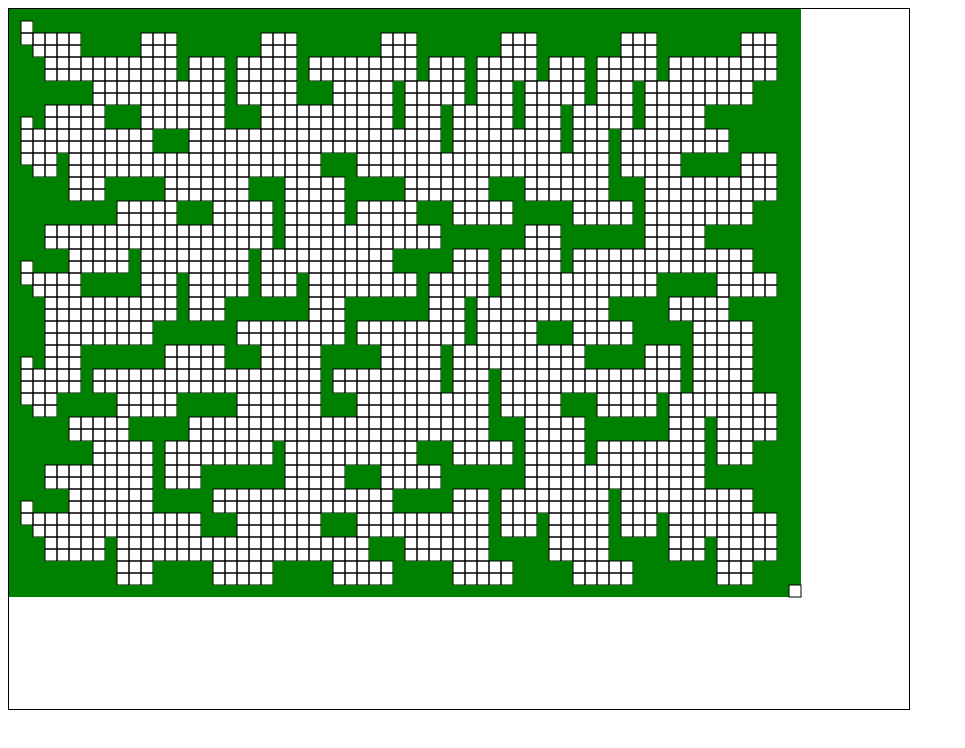
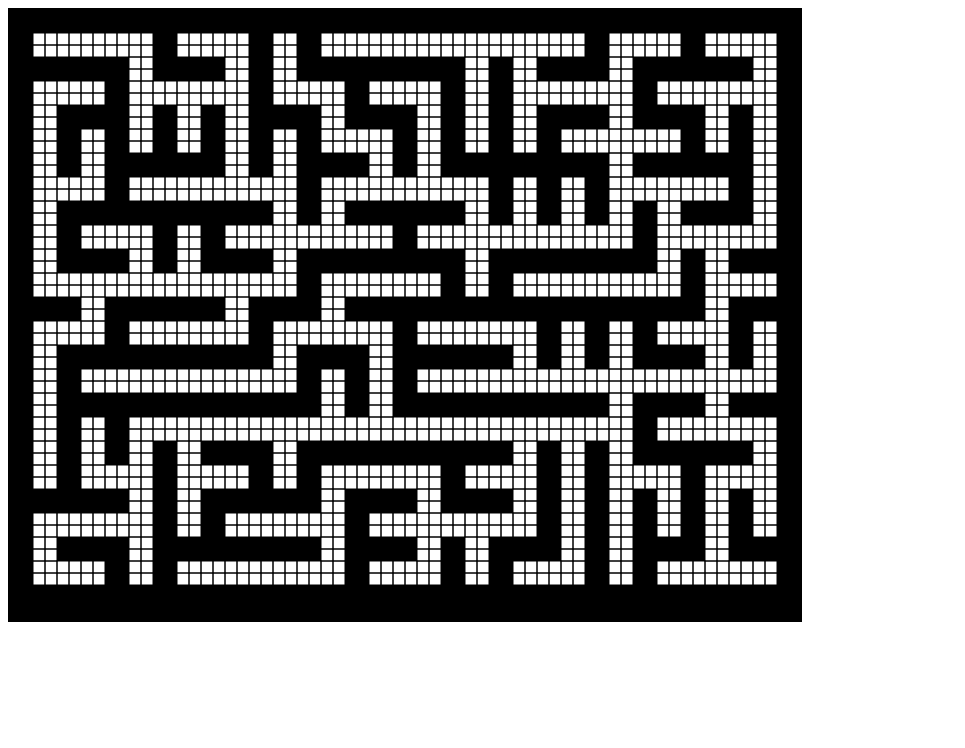
Before and after one commit to stommasi/mapgen, a plain HTML site: page index.html in a window 1280 px wide. Shown: the whole page, without its empty margins (0-965 px from the left). Drawn offline with Linux system fonts and the light colour scheme.

Commit message:
Added documentation.

```diff
--- a/index.html
+++ b/index.html
@@ -9,7 +9,7 @@
 	</style>
   </head>
   <body>
-	<canvas id="elegy" width="900" height="700"></canvas>
+	<canvas id="elegy" width="792" height="612"></canvas>
   </body>
-  <script src="main.js"></script>
+  <script src="mapgen.js"></script>
 </html>
--- a/main.js
+++ /dev/null
@@ -1,188 +0,0 @@
-let ctx = document.getElementById('elegy').getContext('2d');
-
-let mapWidth = 33;
-let mapHeight = 25;
-
-let colormap = [];
-let wallList = [];
-let roomList = [];
-let path = [];
-let pathWallList = [];
-let openWalls = [];
-
-colormap = genColormap([1, 2, 2, 1, 0], true);
-//colormap = genColormap([[0, 2, 2], [1, 1, 2], [1, 2, 1]], false);
-//colormap = genColormap([[2, 1], [1, 0]], false);
-
-let coordSkip = {};
-for (let i = 0; i < mapHeight; i++) {
-	for (let j = 0; j < mapWidth; j++) {
-		if (i in coordSkip && coordSkip[i].includes(j)) {
-			continue;
-		}
-		let color = colormap[i][j];
-		if (color > 0) {
-			let wall = findWall(i, j, color, []);
-			for (let coord of wall) {
-				if (!(coord[0] in coordSkip)) coordSkip[coord[0]] = [];
-				coordSkip[coord[0]].push(coord[1]);
-			}
-			wallList.push(wall);
-		} else roomList.push([i, j]);
-	}
-}
-
-// Filter out the rooms on the borders, since these don't play
-// nice with the 1-2-2-1-0 color scheme.
-roomList = roomList.filter(x => x[0] != 0 && x[0] != mapHeight - 1 && x[1] != 0 && x[1] != mapWidth - 1);
-
-// Select initial room and find its four walls.
-let roomIndex = Math.floor(Math.random() * roomList.length);
-path.push(roomIndex);
-let room = roomList[roomIndex];
-for (let i = 0; i < wallList.length; i++) {
-	if (findAdjacent(wallList[i], room)) {
-		pathWallList.push(i);
-	}
-}
-
-while (pathWallList.length > 0) {
-	let wallIndex = pathWallList[Math.floor(Math.random() * pathWallList.length)];
-	let wall = wallList[wallIndex];
-	let adjRooms = [];
-	for (let i = 0; i < roomList.length; i++) {
-		if (findAdjacent(wall, roomList[i])) {
-			adjRooms.push(i);
-		}
-	}
-	if (adjRooms.length == 2) {
-		let unvisited = [];
-		for (let room of adjRooms) {
-			if (!path.includes(room)) unvisited.push(room);
-		}
-		if (unvisited.length == 1) {
-			openWalls.push(wallIndex);
-			path.push(unvisited[0]);
-			for (let i = 0; i < wallList.length; i++) {
-				if (findAdjacent(wallList[i], roomList[unvisited[0]])) {
-					pathWallList.push(i);
-				}
-			}
-		}
-	}
-	pathWallList = pathWallList.filter(x => x != wallIndex);
-}
-
-let tilemap = genTilemap();
-//printTilemap(tilemap, mapWidth);
-printTilemap(changeWallSize(tilemap), mapWidth * 2);
-
-function changeWallSize(tilemap) {
-	let newTilemap = [];
-	for (let i = 0; i < tilemap.length; i++) {
-		if (tilemap[i] == 1) {
-			if (tilemap[i + 1] == 1) {
-				newTilemap.push(1, 1);
-			} else {
-				newTilemap.push(1, 0);
-			}
-		} else {
-			newTilemap.push(0, 0);
-		}
-		if (i % mapWidth == 0 && i > 0) {
-			for (let j = 0; j < mapWidth * 2; j++) {
-				let aboveIndex = newTilemap.length - (mapWidth * 2);
-				if (newTilemap[aboveIndex] == 1) {
-					newTilemap.push(1);
-				} else {
-					newTilemap.push(0);
-				}
-			}
-		}
-	}
-	return newTilemap;
-}
-
-function printTilemap(tilemap, width) {
-	let size = 12;
-	for (let i = 0; i < tilemap.length; i++) {
-		if (tilemap[i] == 0) {
-			ctx.strokeStyle = 'black';
-			ctx.strokeRect((i % width) * size, Math.floor(i / width) * size, size, size);
-		} else {
-			ctx.fillStyle = 'green';
-			ctx.fillRect((i % width) * size, Math.floor(i / width) * size, size, size);
-		}
-	}
-}
-
-function genTilemap() {
-	let tilemap = [];
-	for (let i = 0; i < mapHeight * mapWidth; i++) {
-		tilemap[i] = 1;
-	}
-	for (let index of openWalls) {
-		for (let coords of wallList[index]) {
-			tilemap[coords[0] * mapWidth + coords[1]] = 0;
-		}
-	}
-	for (let room of roomList) {
-		tilemap[room[0] * mapWidth + room[1]] = 0;
-	}
-	return tilemap;
-}
-
-function genColormap(pattern, lineReset) {
-	let colormap = [];
-	if (lineReset) {
-		while (colormap.length < mapWidth * mapHeight) {
-			for (let n of pattern) {
-				colormap.push(n);
-			}
-		}
-		let splitColormap = [];
-		for (let i = 0; i < mapHeight; i++) {
-			let start = i * mapWidth;
-			splitColormap.push(colormap.slice(start, start + mapWidth));
-		}
-		return splitColormap;
-	} else {
-		for (let i = 0; i < mapHeight; i++) {
-			colormap.push([]);
-			for (let j = 0; j < mapWidth; j++) {
-				for (let k = 0; k < pattern.length; k++) {
-					if ((i - k) % pattern.length == 0) colormap[i].push(...pattern[k]);
-				}
-			}
-			colormap[i] = colormap[i].slice(0, mapWidth);
-		}
-		return colormap;
-	}
-}
-
-function findWall(i, j, c, wall) {
-	for (let coord of wall) {
-		if (i == coord[0] && j == coord[1]) {
-			return;
-		}
-	}
-	if (colormap[i][j] == c) {
-		wall.push([i, j]);
-		if (i + 1 < mapHeight) findWall(i + 1, j, c, wall);
-		if (i - 1 > 0) findWall(i - 1, j, c, wall);
-		if (j + 1 < mapWidth) findWall(i, j + 1, c, wall);
-		if (j - 1 > 0) findWall(i, j - 1, c, wall);
-	}
-	return wall;
-}
-
-function findAdjacent(wall, room) {
-	for (let coords of wall) {
-		if ((coords[0] == room[0] - 1) && (coords[1] == room[1]) ||
-			(coords[0] == room[0] + 1) && (coords[1] == room[1]) ||
-			(coords[1] == room[1] - 1) && (coords[0] == room[0]) ||
-			(coords[1] == room[1] + 1) && (coords[0] == room[0])) {
-			return true;
-		}
-	}
-}
--- /dev/null
+++ b/mapgen.js
@@ -0,0 +1,361 @@
+// Map Generator - a tilemap generator using Prim's algorithm for maze
+// generation.
+//
+// This program implements Prim's algorithm to produce a maze-like
+// tilemap suitable for use in tile-based games. Using a color pattern
+// grid, a series of functions executed by initTilemap will randomly
+// carve out a maze. Different color patterns will produce different
+// kinds of mazes. Another function, changeWallSize, increases the
+// width of the walls and pathways to make them more suitable for the
+// look and playability of a game.  Finally, drawTilemap will draw the
+// tilemap using the canvas API.
+
+// Objects for the canvas API.
+const canvas = document.getElementById('elegy');
+const ctx = canvas.getContext('2d');
+
+// The construction of the tilemap maze begins with a colormap, which
+// is really just a pattern of numbers that could be represented as
+// colors. Prim's algorithm
+class Colormap {
+	constructor(pattern, width, height, lineReset) {
+		this.map = this.genColormap(pattern, width, height, lineReset);
+		this.width = width;
+		this.height = height;
+	}
+	// Generate a colormap with a given pattern and dimensions.  The
+	// pattern takes the form of an array of numbers that gets
+	// repeated throughout the map, or an array of arrays if the
+	// pattern changes from line to line (the lines cycle through the
+	// arrays). The lineReset boolean indicates whether to start the
+	// pattern over on a new line or just continue where it left off
+	// at the end of the previous line.
+	genColormap(pattern, width, height, lineReset) {
+		let colormap = [];
+		// If we are not supposed to reset the pattern for each new
+		// line:
+		if (!lineReset) {
+			// Repeatedly push the pattern onto the colormap array
+			// until it's full.
+			while (colormap.length < width * height) {
+				for (let n of pattern) {
+					colormap.push(n);
+				}
+			}
+			// Split the flat array into a series of rows.
+			let splitColormap = [];
+			for (let i = 0; i < height; i++) {
+				let start = i * width;
+				splitColormap.push(colormap.slice(start, start + width));
+			}
+			return splitColormap;
+			// If we are not supposed to reset the pattern.
+		} else {
+			// For every row, push an empty array onto the map.
+			for (let i = 0; i < height; i++) {
+				colormap.push([]);
+				// Push the destructured elements of the pattern onto
+				// the row.
+				for (let j = 0; j < width; j++) {
+					for (let k = 0; k < pattern.length; k++) {
+						if ((i - k) % pattern.length == 0) colormap[i].push(...pattern[k]);
+					}
+				}
+				// Cut off the elements that exceed the row's required
+				// width.
+				colormap[i] = colormap[i].slice(0, width);
+			}
+			return colormap;
+		}
+	}
+}
+
+// Tilemap data, including the map itself and its width, plus methods
+// to convert between the array index and the row/column structure.
+// The tilemap itself is an array of 1s and 0s, 1 being a wall and 0
+// an empty space, representing a two-dimensional maze.
+class Tilemap {
+	constructor(colormap, wallList, openWalls, roomList) {
+		this.map = this.genTilemap(colormap, wallList, openWalls, roomList);
+		this.width = colormap.width;
+	}
+
+	// Take an array index and return the corresponding row and
+	// column.
+	indexToRowCol(i) {
+		// The row is the index divided by the width and the column is
+		// the remainder.
+		return [Math.floor(i / this.width), i % this.width];
+	}
+
+	// Makes a tilemap out of the generated colormap, total lists of
+	// walls and rooms, and the list of opened walls.
+	genTilemap(colormap, wallList, openWalls, roomList) {
+		let tilemap = [];
+		// Initialize every tile as a wall.
+		for (let i = 0; i < colormap.height * colormap.width; i++) {
+			tilemap[i] = 1;
+		}
+		// Then use the open wall coordinates to set tiles to 0.
+		for (let index of openWalls) {
+			for (let coords of wallList[index]) {
+				tilemap[coords[0] * colormap.width + coords[1]] = 0;
+			}
+		}
+		// And make the rooms 0 as well.
+		for (let room of roomList) {
+			tilemap[room[0] * colormap.width + room[1]] = 0;
+		}
+		return tilemap;
+	}
+
+}
+
+// Constructs a colormap with some pattern, runs it through the
+// functions that perform the maze-generation algorithm, then outputs
+// a tilemap.
+function initTilemap() {
+	// A few different patterns for different kinds of mazes.
+	//let colormap = new Colormap([1, 2, 2, 1, 0], 33, 26, false);
+	//let colormap = new Colormap([[0, 2, 2], [1, 1, 2], [1, 2, 1]], 33, 25, true);
+	let colormap = new Colormap([[2, 1], [1, 0]], 33, 26, true);
+	let wallList = genWallList(colormap);
+	let roomList = genRoomList(colormap);
+	let openWalls = genOpenWalls(wallList, roomList);
+	let tilemap = new Tilemap(colormap, wallList, openWalls, roomList);
+	changeWallSize(tilemap);
+	return tilemap;
+}
+
+// Run through the colormap and make a list of "walls", i.e.
+// contiguous color blocks. Walls are not necessarily straight, but
+// could be in an L-shape or any other contiguous shape.  Each wall is
+// stored as an array of arrays, each sub-array consisting of a
+// row/column coordinate.
+function genWallList(colormap) {
+	let wallList = [];
+	// A list of rows and associated columns that have already been
+	// accounted for as part of a wall.
+	let coordSkip = {};
+	// Work through the colormap by row and column.
+	for (let i = 0; i < colormap.height; i++) {
+		for (let j = 0; j < colormap.width; j++) {
+			// An index might have already been looked at as part of a
+			// wall that started before this index (earlier in the row
+			// or in the previous row). If so, skip it.
+			if (i in coordSkip && coordSkip[i].includes(j)) {
+				continue;
+			}
+			// Make note of the "color" value (just a number greater
+			// than 0).
+			let color = colormap.map[i][j];
+			// If it is a "color" and not a blank space:
+			if (color > 0) {
+				// It is part of a wall, so find the rest of the wall.
+				let wall = findWall(colormap, i, j, color, []);
+				// Work through each coordinate of the wall.
+				for (let coord of wall) {
+					// If no coordinate in this row has been looked at
+					// yet, then add a row key to the associative
+					// array coordSkip.
+					if (!(coord[0] in coordSkip)) coordSkip[coord[0]] = [];
+					// Associate the column value with the row.
+					coordSkip[coord[0]].push(coord[1]);
+				}
+				// Add the wall to the list.
+				wallList.push(wall);
+			}
+		}
+	}
+	return wallList;
+}
+
+// Called by genWallList. Finds contiguous tiles of the same color in
+// order to return a set of coordinates constituting a wall. Takes the
+// colormap itself, the row/column coordinates, the color value, and a
+// wall array that accumulates coordinates (necessary because this is
+// a recursive function).
+function findWall(colormap, i, j, c, wall) {
+	// Check each coordinate so far accumulated.
+	for (let coord of wall) {
+		// If the current coordinate being examined by the function
+		// has already been added to the list, then we do not need to
+		// look at its surroundings, because this has already been
+		// done. This is how the recursion pulls back from its
+		// exploration.
+		if (i == coord[0] && j == coord[1]) {
+			return;
+		}
+	}
+	// If the tile color is the color we're looking for:
+	if (colormap.map[i][j] == c) {
+		// Push it onto the list.
+		wall.push([i, j]);
+		// Then recursively call the function for the surrounding
+		// tiles.
+		if (i + 1 < colormap.height) findWall(colormap, i + 1, j, c, wall);
+		if (i - 1 > 0) findWall(colormap, i - 1, j, c, wall);
+		if (j + 1 < colormap.width) findWall(colormap, i, j + 1, c, wall);
+		if (j - 1 > 0) findWall(colormap, i, j - 1, c, wall);
+	}
+	return wall;
+}
+
+// Generate a list of rooms from the colormap, i.e. tiles that are not
+// a color, indicated by a 0.
+function genRoomList(colormap) {
+	let roomList = [];
+	for (let i = 0; i < colormap.height; i++) {
+		for (let j = 0; j < colormap.width; j++) {
+			let color = colormap.map[i][j];
+			if (color == 0) {
+				roomList.push([i, j]);
+			}
+		}
+	}
+	// For some of the patterns, the resulting maze will leave some
+	// unincorporated spaces at the edges. If we filter them out in
+	// advance, the final map will look cleaner.
+	roomList = roomList.filter(x => x[0] != 0 &&
+							   x[0] != colormap.height - 1 &&
+							   x[1] != 0 &&
+							   x[1] != colormap.width - 1);
+
+	return roomList;
+}
+
+// This function implements Prim's algorithm to generate a maze. It
+// takes the generated wallList and roomList, and carves out openings
+// in the walls to connect the rooms, returning a list of opened
+// walls, i.e. walls that are now just space.
+function genOpenWalls(wallList, roomList) {
+	// Keeps track of visited rooms.
+	let path = [];
+	// Queues up walls adjacent to visited rooms to possibly open up
+	// later.
+	let pathWallList = [];
+	// List of walls that have been opened up.
+	let openWalls = [];
+	// Pick a room from roomList at random and add its array index to
+	// the path array.
+	let roomIndex = Math.floor(Math.random() * roomList.length);
+	path.push(roomIndex);
+	// Get the actual room coordinates so that we can look at the
+	// walls bordering it. Do this by running down the total list of
+	// walls and adding the indexes of the ones that are adjacent to
+	// the room to pathWallList.
+	let room = roomList[roomIndex];
+	for (let i = 0; i < wallList.length; i++) {
+		if (findAdjacent(wallList[i], room)) {
+			pathWallList.push(i);
+		}
+	}
+	// While there remain walls in the list of walls along the
+	// algorithm's path:
+	while (pathWallList.length > 0) {
+		// Pick at random one of the room-adjacent walls from
+		// pathWallList.
+		let wallIndex = pathWallList[Math.floor(Math.random() * pathWallList.length)];
+		let wall = wallList[wallIndex];
+		// Find the rooms that are adjacent to the chosen wall and
+		// push indexes to these onto the adjRooms array.
+		let adjRooms = [];
+		for (let i = 0; i < roomList.length; i++) {
+			if (findAdjacent(wall, roomList[i])) {
+				adjRooms.push(i);
+			}
+		}
+		// If there are exactly two adjacent rooms:
+		if (adjRooms.length == 2) {
+			// Check to see if either of these rooms is in the path
+			// array, i.e. if it has been visited.
+			let unvisited = [];
+			for (let room of adjRooms) {
+				if (!path.includes(room)) unvisited.push(room);
+			}
+			// If exactly one of these rooms is unvisited:
+			if (unvisited.length == 1) {
+				// Add the wall (to which the room in question is
+				// adjacent) to the list of opened-up walls.
+				openWalls.push(wallIndex);
+				// Mark the room as visited.
+				path.push(unvisited[0]);
+				// Add that room's adjacent walls to the list of
+				// room-adjacent walls to be explored in subsequent
+				// iterations.
+				for (let i = 0; i < wallList.length; i++) {
+					if (findAdjacent(wallList[i], roomList[unvisited[0]])) {
+						pathWallList.push(i);
+					}
+				}
+			}
+		}
+		// Remove the opened-up wall from pathWallList.
+		pathWallList = pathWallList.filter(x => x != wallIndex);
+	}
+	return openWalls;
+}
+
+// Determines whether a room and a wall are adjacent to one another.
+function findAdjacent(wall, room) {
+	for (let coords of wall) {
+		if ((coords[0] == room[0] - 1) && (coords[1] == room[1]) ||
+			(coords[0] == room[0] + 1) && (coords[1] == room[1]) ||
+			(coords[1] == room[1] - 1) && (coords[0] == room[0]) ||
+			(coords[1] == room[1] + 1) && (coords[0] == room[0])) {
+			return true;
+		}
+	}
+}
+
+// The way that Prim's algorithm carves out the maze results in narrow
+// paths. This is maybe not ideal if the maze is being used as a map
+// for a game, since we may want a bit more space for the player to
+// interact with items and enemies. This function doubles the width of
+// the paths as well as the walls to produce a better looking game
+// map.
+function changeWallSize(tilemap) {
+	let newTilemap = [];
+	for (let i = 0; i < tilemap.map.length; i++) {
+		// For every 1 or 0, push two 1s and 0s onto the tilemap. This
+		// takes care of widening paths and walls on the x-axis.
+		if (tilemap.map[i] == 1) {
+			newTilemap.push(1, 1);
+		} else {
+			newTilemap.push(0, 0);
+		}
+		// If we have reached the end of a row:
+		if (i % tilemap.width == 0 && i > 0) {
+			// Add another row, adding a 1 or 0 for every
+			// corresponding 1 or 0 in the row above.
+			for (let j = 0; j < tilemap.width * 2; j++) {
+				let aboveIndex = newTilemap.length - (tilemap.width * 2);
+				if (newTilemap[aboveIndex] == 1) {
+					newTilemap.push(1);
+				} else {
+					newTilemap.push(0);
+				}
+			}
+		}
+	}
+	tilemap.map = newTilemap;
+	tilemap.width *= 2;
+}
+
+// Draw the tilemap.
+function drawTilemap(tilemap, width) {
+	// Size of each tile in pixels.
+	let size = 12;
+	for (let i = 0; i < tilemap.length; i++) {
+		if (tilemap[i] == 0) {
+			ctx.strokeStyle = 'black';
+			ctx.strokeRect((i % width) * size, Math.floor(i / width) * size, size, size);
+		} else {
+			ctx.fillStyle = 'black';
+			ctx.fillRect((i % width) * size, Math.floor(i / width) * size, size, size);
+		}
+	}
+}
+
+let tilemap = initTilemap();
+drawTilemap(tilemap.map, tilemap.width);
```
Also changed, not shown: 1 other file.
